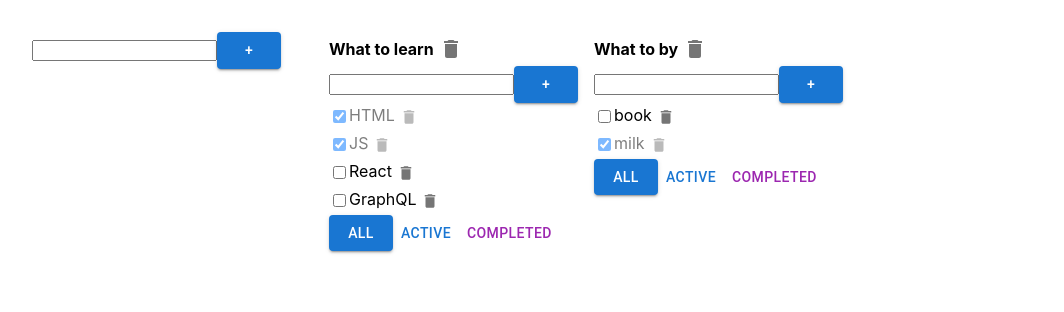
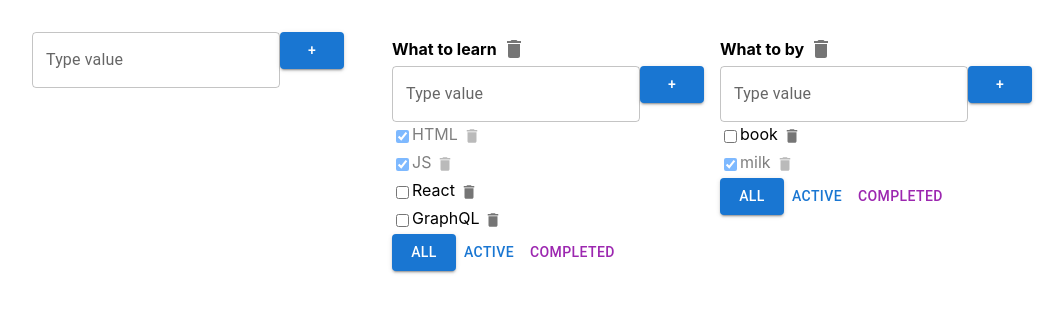
Before and after one commit to AlexandrShnipov/todolist-ts, a React (Create React App) app: page / in a window 1280 px wide. Shown: the top 312 px of the page, without its empty margins (32-1096 px from the left). Built offline with nearby package versions, Linux system fonts and the light colour scheme.

Commit message:
added TextField in AddItemForm.tsx / MU

```diff
--- a/src/components/AddItemForm.tsx
+++ b/src/components/AddItemForm.tsx
@@ -1,4 +1,4 @@
-import { Button } from '@mui/material';
+import {Button, TextField} from '@mui/material';
 import React, {ChangeEvent, KeyboardEvent, useState} from 'react';
 
 
@@ -34,18 +34,20 @@
     return (
         <div>
             <div>
-                <input
+                <TextField
                     value={newTaskTitle}
+                    variant={'outlined'}
+                    label={'Type value'}
                     onChange={onChangeHandler}
                     onKeyPress={onKeyPressHandler}
-                    className={error ? 'error' : ''}
+                    error={!!error}
+                    helperText={error}
                 />
                 <Button
                     onClick={addNewTask}
                     variant={'contained'}>+
                 </Button>
             </div>
-            {error && <p className={'error-message'}>{error}</p>}
         </div>
     )
 
```
